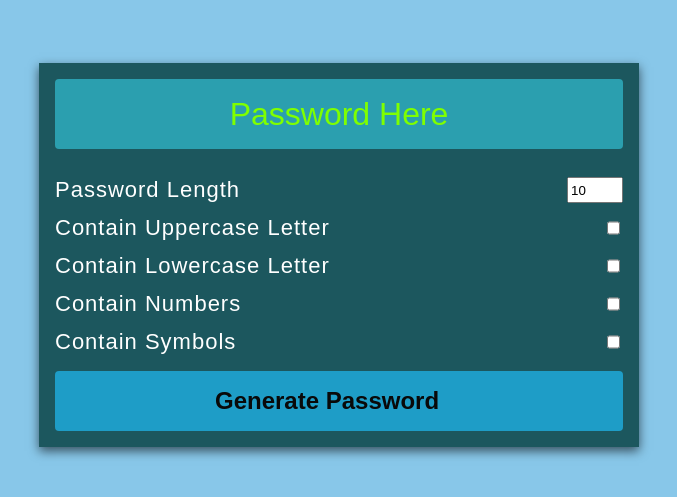
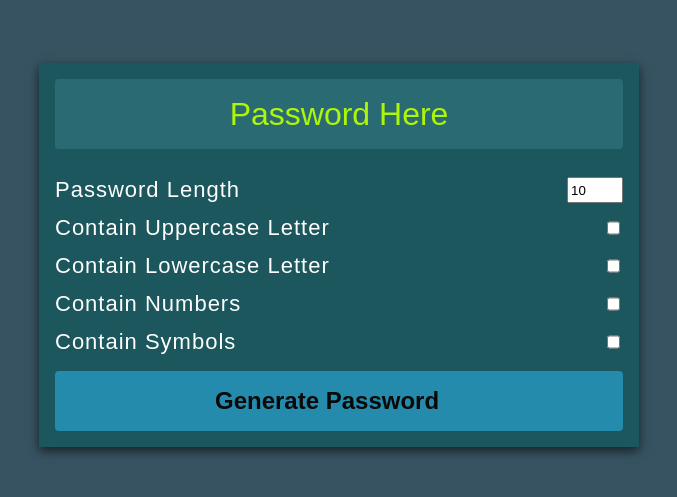
Before and after one commit to gauravgupta799/password-generator, a plain HTML site: page index.html in a window 1280 px wide. Shown: the part 145-642 px from the top of the page, without its empty margins (301-978 px from the left). Drawn offline with Linux system fonts and the light colour scheme.

Commit message:
changedColor

```diff
--- a/style.css
+++ b/style.css
@@ -4,7 +4,7 @@
 body{
     margin: 0;
     font-family: "Poppins", sans-serif;
-    background-color: rgb(136, 199, 233);
+    background-color: rgb(55, 83, 98);
     color:#eee;
     display: flex;
     align-items: center;
@@ -23,8 +23,8 @@ body{
 .pw{
     width: 100%;
     height: 70px;
-    color:chartreuse;
-    background-color: rgb(43, 159, 175);
+    color:rgb(174, 246, 9);
+    background-color: rgb(42, 107, 115);
     display: flex;
     align-items: center;
     justify-content: center;
@@ -32,7 +32,6 @@ body{
     padding: 1rem;
     position: relative;
     border-radius: 4px;
-
 }
 .pw button{
     position:absolute;
@@ -41,13 +40,14 @@ body{
     transform:translate(0, 50%);
     transition:opacity 0.2s ease, transform 0.2s ease;
     opacity: 0;
-    background-color: rgb(35,5,66);
+    background-color: rgb(36, 6, 65);
     padding: 0.30rem 1rem;
     font-family:inherit;
     font-weight: bold;
     color:#fff;
     border:none;
     cursor: pointer;
+    border-radius: 4px;
 }
 .pw:hover button{
     opacity:1;
@@ -70,7 +70,7 @@ body{
 .generate{
     display: flex;
     align-items: center;
-    background-color: #1e9dc7;
+    background-color: #258bad;
     color:rgb(9, 9, 9);
     padding: 1rem 10rem;
     font-weight: bold;
```
